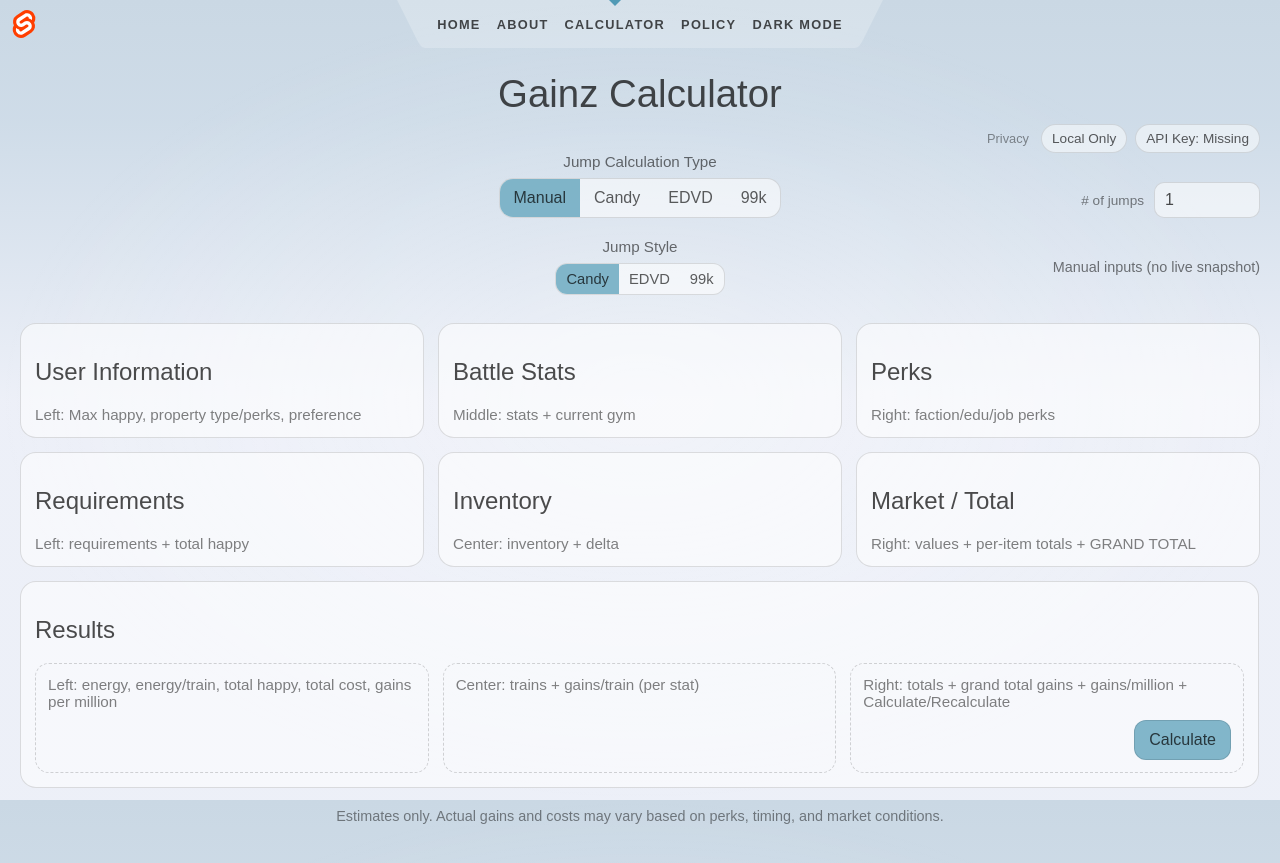
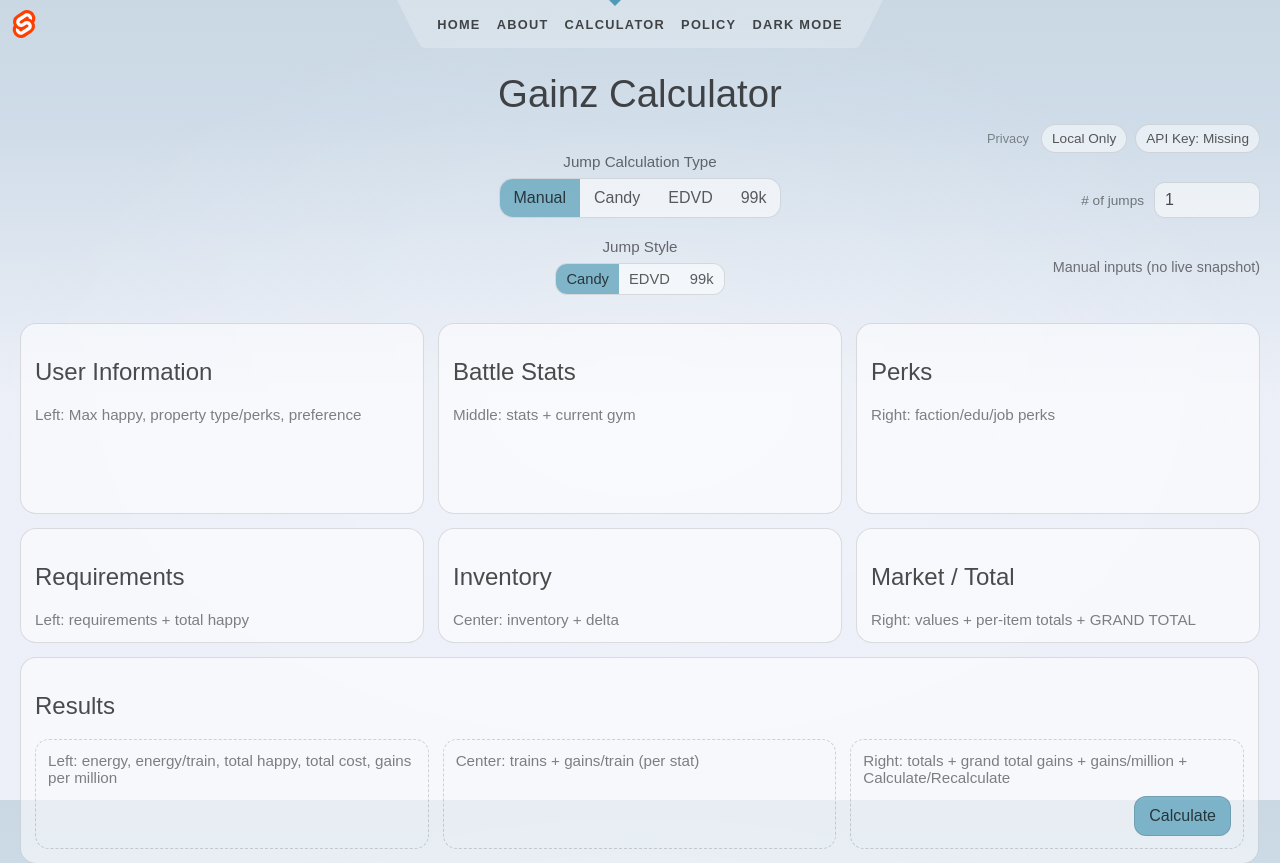
Before and after one commit to EevieTheFox/Torn-Gainz-Web-App, a SvelteKit app: page /calculator in a window 1280 px wide. Shown: the top 863 px of the page. Built offline with nearby package versions, Linux system fonts and the light colour scheme.

Commit message:
initial build of UI fields and handlers for the calculator

```diff
--- /dev/null
+++ b/src/lib/calculator/calc_fields.ts
@@ -0,0 +1,33 @@
+import type { CalcUIState, FieldId } from './calc_ui_state';
+
+// ui fields
+export const F = {
+    // Row 1 left card
+    USER_MAX_HAPPY: 'user.maxHappy',
+    USER_PROPERTY_TYPE: 'user.propertyType',
+    USER_PROPERTY_PERKS: 'user.propertyPerks',
+    USER_PREFERENCE: 'user.preference',
+
+    // Row 2 left card
+    ITEMS_CANDY_TYPE: 'item.candyType',
+    ITEMS_CANDY_QTY: 'items.candy.qty',
+    ITEMS_CANDY_PRICE: 'items.candy.price',
+} as const satisfies Record<string, FieldId>;
+
+// gets a number value from appropriate fields
+export function getNum(ui: CalcUIState, id: FieldId): number | null {
+    const v = ui.fields[id];
+    return typeof v === 'number' && Number.isFinite(v) ? v : null;
+}
+
+// gets a string value from appropriate fields
+export function getStr(ui: CalcUIState, id: FieldId): string {
+    const v = ui.fields[id];
+    return typeof v === 'string' ? v : '';
+}
+
+// For inputs: keep empty when null
+export function numToInput(ui: CalcUIState, id: FieldId): string {
+    const n = getNum(ui, id);
+    return n === null ? '' : String(n);
+}
--- a/src/routes/calculator/+page.svelte
+++ b/src/routes/calculator/+page.svelte
@@ -1,24 +1,35 @@
 <script lang="ts">
+
+    // Import for top controls - jump type and auto/manual modes
     import SegmentedControl from '$lib/components/SegmentedControl.svelte';
     import {
-        createInitialState,
         selectJumpType,
         selectManualScaffold,
         selectInputMode,
         setJumpsCount,
+        createInitialState,
+        setField,
         type JumpType,
         type ManualScaffold,
         type InputMode,
         type CalcUIState
     } from '$lib/calculator/calc_ui_state';
+
+    // Import consent value to enable/disable auto mode
+    import { POLICY_VERSION } from "$lib/policy/policy_version.ts";
     import { getUiConsentState } from '$lib/consent/consent_ui_adapter';
     import type { ConsentState } from '$lib/consent/consent_levels';
 
-    let state: CalcUIState = createInitialState({
+    // Import calculator UI fields
+    import { F, numToInput, getStr } from '$lib/calculator/calc_fields';
+
+    // determines UI fields from createInitialState
+    let ui: CalcUIState = createInitialState({
         // placeholder until API key storage exists
         hasApiKey: false
     });
 
+    // Top segmented control buttons
     const jumpTypeOptions = [
         { value: 'manual', label: 'Manual' },
         { value: 'candy', label: 'Candy' },
@@ -26,34 +37,63 @@
         { value: '99k', label: '99k' }
     ] satisfies { value: JumpType; label: string }[];
 
+    // Bottom segmented control buttons
     const scaffoldOptions = [
         { value: 'candy', label: 'Candy' },
         { value: 'edvd', label: 'EDVD' },
         { value: '99k', label: '99k' }
     ] satisfies { value: ManualScaffold; label: string }[];
 
+    // Level of consent display
     const consent: ConsentState = {
-        policyVersion: '1.0.0',
+        policyVersion: POLICY_VERSION,
         telemetryLevel: 'none'
     };
 
+    // UI Field Constants
+    /* ------ STUBBED. CORRECT IMPLEMENTATION ----------
+    const num = (id: string, fallback = 0) => {
+        const v = ui.fields[id];
+        return typeof v === 'number' ? v : fallback;
+    };
+
+    const onNum = (id: string, raw: string) => {
+        const n = raw === '' ? null : Number(raw);
+        ui = setField(ui, id, Number.isFinite(n as number) ? n : null);
+    };
+     ------------ */
+
+
     $: inputModeOptions = [
-        { value: 'auto', label: 'Auto', disabled: !state.hasApiKey },
+        { value: 'auto', label: 'Auto', disabled: !ui.hasApiKey },
         { value: 'manual', label: 'Manual' }
     ] satisfies { value: InputMode; label: string; disabled?: boolean }[];
 
-    $: uiConsent = getUiConsentState({ consent, hasApiKey: state.hasApiKey });
+    $: uiConsent = getUiConsentState({ consent, hasApiKey: ui.hasApiKey });
 
+    // Selections from segmented controls dictate UI Fields
     function onSelectJumpType(v: JumpType) {
-        state = selectJumpType(state, v);
+        ui = selectJumpType(ui, v);
     }
 
     function onSelectScaffold(v: ManualScaffold) {
-        state = selectManualScaffold(state, v);
+        ui = selectManualScaffold(ui, v);
     }
 
     function onSelectInputMode(v: InputMode) {
-        state = selectInputMode(state, v);
+        ui = selectInputMode(ui, v);
+    }
+
+    // Readers for UI fields
+    function onNum(id: string, e: Event) {
+        const raw = (e.currentTarget as HTMLInputElement).value.trim();
+        const v = raw === '' ? null : Number(raw);
+        ui = setField(ui, id, Number.isFinite(v as number) ? (v as number) : null);
+    }
+
+    function onStr(id: string, e: Event) {
+        const raw = (e.currentTarget as HTMLInputElement).value;
+        ui = setField(ui, id, raw);
     }
 </script>
 
@@ -68,7 +108,7 @@
         <div class="chips">
             <span class="chips-label">Privacy</span>
             <span class="chip">{uiConsent.consentLevelLabel}</span>
-            <span class="chip">{state.hasApiKey ? 'API Key: Present' : 'API Key: Missing'}</span>
+            <span class="chip">{ui.hasApiKey ? 'API Key: Present' : 'API Key: Missing'}</span>
         </div>
 
         <div class="control-area">
@@ -84,7 +124,7 @@
                                     {#each jumpTypeOptions as opt (opt.value)}
                                         <button
                                             type="button"
-                                            class="segbtn {state.jumpType === opt.value ? 'selected' : ''}"
+                                            class="segbtn {ui.jumpType === opt.value ? 'selected' : ''}"
                                             on:click={() => onSelectJumpType(opt.value)}
                                         >
                                             {opt.label}
@@ -103,15 +143,15 @@
                                 type="number"
                                 min="1"
                                 step="1"
-                                value={state.jumpsCount}
-                                on:input={(e) => (state = setJumpsCount(state, Number((e.target as HTMLInputElement).value)))}
+                                value={ui.jumpsCount}
+                                on:input={(e) => (ui = setJumpsCount(ui, Number((e.target as HTMLInputElement).value)))}
                         />
                     </div>
                 </div>
             </div>
 
             <div class="field row-center">
-                {#if state.jumpType === 'manual'}
+                {#if ui.jumpType === 'manual'}
                     <div class="control-row">
                         <div class="left"></div>
                         <div class="mid">
@@ -120,7 +160,7 @@
                                 {#each scaffoldOptions as opt (opt.value)}
                                     <button
                                             type="button"
-                                            class="segbtn sm {state.manualScaffold === opt.value ? 'selected' : ''}"
+                                            class="segbtn sm {ui.manualScaffold === opt.value ? 'selected' : ''}"
                                             on:click={() => onSelectScaffold(opt.value)}
                                     >
                                         {opt.label}
@@ -142,7 +182,7 @@
                             <div class="seg-wrap small">
                                 <button
                                         type="button"
-                                        class="segbtn sm {state.inputMode === 'auto' ? 'selected' : ''}"
+                                        class="segbtn sm {ui.inputMode === 'auto' ? 'selected' : ''}"
                                         disabled={!uiConsent.canUseAutoMode}
                                         on:click={() => onSelectInputMode('auto')}
                                 >
@@ -150,7 +190,7 @@
                                 </button>
                                 <button
                                         type="button"
-                                        class="segbtn sm {state.inputMode === 'manual' ? 'selected' : ''}"
+                                        class="segbtn sm {ui.inputMode === 'manual' ? 'selected' : ''}"
                                         on:click={() => onSelectInputMode('manual')}
                                 >
                                     Manual
@@ -163,8 +203,8 @@
                         </div>
 
                         <div class="right metaAuto">
-                            {#if state.snapshotAt}
-                                <span class="meta-item">Accurate as of: {state.snapshotAt.toLocaleString()}</span>
+                            {#if ui.snapshotAtMs}
+                                <span class="meta-item">Accurate as of: {ui.snapshotAtMs.toLocaleString()}</span>
                             {:else}
                                 <span class="meta-item">No snapshot yet</span>
                             {/if}
@@ -173,8 +213,8 @@
                 {/if}
             </div>
 
-            {#if state.lastNotice}
-                <div class="notice">{state.lastNotice}</div>
+            {#if ui.lastNotice}
+                <div class="notice">{ui.lastNotice}</div>
             {/if}
 
         </div>
@@ -182,11 +222,54 @@
 
     <!-- Cards layout skeleton -->
     <div class="stack">
+
         <!-- Row 1: User Information -->
         <div class="row3">
-            <div class="card"><h2>User Information</h2><div class="placeholder">Left: Max happy, property type/perks, preference</div></div>
-            <div class="card"><h2>Battle Stats</h2><div class="placeholder">Middle: stats + current gym</div></div>
-            <div class="card"><h2>Perks</h2><div class="placeholder">Right: faction/edu/job perks</div></div>
+            <!----Left Card - User happy, property, property perks, and preferences ----->
+            <div class="card">
+                <h2>User Information</h2>
+                <div class="placeholder">
+                    Left: Max happy, property type/perks, preference
+
+                    <input
+                            label="Max Happy"
+                            value={numToInput(ui, F.USER_MAX_HAPPY)}
+                            on:input={(e) => onNum(F.USER_MAX_HAPPY, e)}
+                    />
+                    <input
+                            label="Property Type"
+                            value={numToInput(ui, F.USER_PROPERTY_TYPE)}
+                            on:input={(e) => onNum(F.USER_PROPERTY_TYPE, e)}
+                    />
+                    <input
+                            label="Property Perks"
+                            value={numToInput(ui, F.USER_PROPERTY_PERKS)}
+                            on:input={(e) => onNum(F.USER_PROPERTY_PERKS, e)}
+                    />
+                    <input
+                            label="Preference"
+                            value={numToInput(ui, F.USER_PREFERENCE)}
+                            on:input={(e) => onNum(F.USER_PREFERENCE, e)}
+                    />
+
+                </div>
+            </div>
+
+            <!----Middle Card - User Stats ----->
+            <div class="card">
+                <h2>Battle Stats</h2>
+                <div class="placeholder">
+                    Middle: stats + current gym
+                </div>
+            </div>
+
+            <!----User faction, education, and job perks ----->
+            <div class="card">
+                <h2>Perks</h2>
+                <div class="placeholder">
+                    Right: faction/edu/job perks
+                </div>
+            </div>
         </div>
 
         <!-- Row 2: Item Information -->
@@ -197,7 +280,7 @@
         </div>
 
         <!-- Row 3: Overrides (hidden in Manual) -->
-        {#if state.jumpType !== 'manual'}
+        {#if ui.jumpType !== 'manual'}
             <div class="card full">
                 <div class="card-header">
                     <h2>Customization</h2>
@@ -223,7 +306,7 @@
                     <div class="placeholder">Right: totals + grand total gains + gains/million + Calculate/Recalculate</div>
                     <div class="cta">
                         <button type="button" class="btn primary">
-                            {state.jumpType === 'manual' || !state.snapshotAt ? 'Calculate' : 'Recalculate'}
+                            {ui.jumpType === 'manual' || !ui.snapshotAtMs ? 'Calculate' : 'Recalculate'}
                         </button>
                     </div>
                 </div>
--- a/src/routes/policy/+page.svelte
+++ b/src/routes/policy/+page.svelte
@@ -1,7 +1,7 @@
 <script lang="ts">
-    import policyMD from '$lib/policy/POLICY_v1_1_1.md?raw';
+    import policyMD from '$lib/policy/POLICY_TEXT.md?raw';
     import { marked } from 'marked';
-    import { POLICY_VERSION, POLICY_VALID_AS_OF } from "$lib/policy/policy_v1_1_1.ts";
+    import { POLICY_VERSION, POLICY_VALID_AS_OF } from "$lib/policy/policy_version.ts";
 
     marked.setOptions({
         gfm: true,
```
Also changed, not shown: src/lib/calculator/calc_ui_state.ts (+16 -16 lines), src/lib/policy/POLICY_TEXT.md (renamed from src/lib/policy/POLICY_v1_1_1.md), src/lib/policy/policy_version.ts (renamed from src/lib/policy/policy_v1_1_1.ts).
